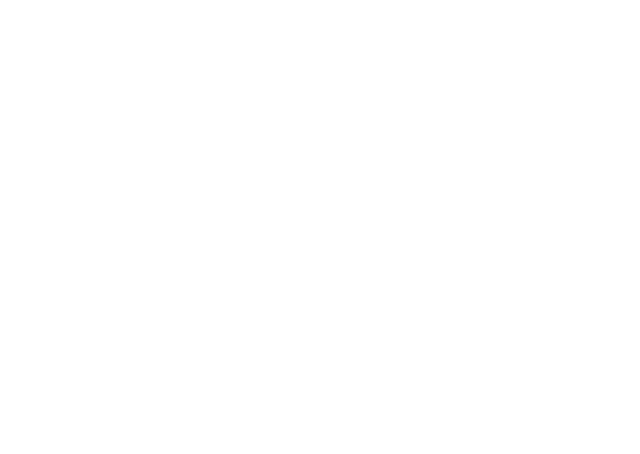
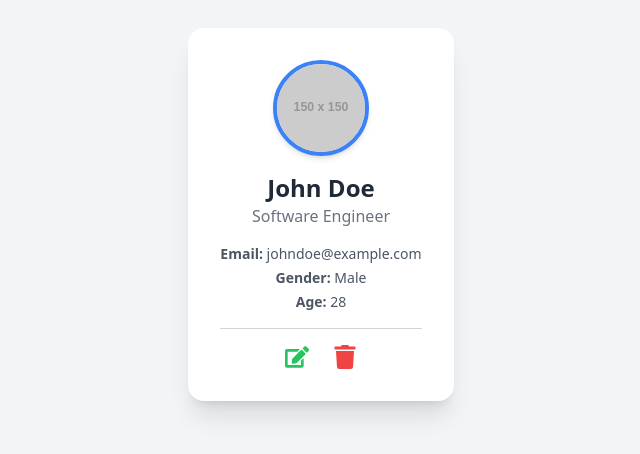
Before and after one commit to RavinduThilinaka/Spring-Boot-Project, a React (Create React App) app in the folder foodsite/: page /profile in a window 1280 px wide. Before the commit this address had no page. Shown: the part 186-640 px from the top of the page, without its empty margins (319-959 px from the left). Built offline with nearby package versions, Linux system fonts and the light colour scheme.

Commit message:
add-to profile page

```diff
--- a/foodsite/src/App.js
+++ b/foodsite/src/App.js
@@ -22,6 +22,7 @@
 import AddFood from './component/Supplier/AddFood';
 import Payment from './component/Payment/Payment';
 import ViewFood from './component/Supplier/ViewFood';
+import Profile from './component/Profile/Profile';
 
 
 
@@ -68,6 +69,7 @@
         <Route path="/add" element={<AddFood />} />
         <Route path="/payment" element={<Payment />} />
         <Route path="/viewfood" element={<ViewFood />} />
+        <Route path="/profile" element={<Profile />} />
 
 
         {UserService.adminOnly() && (
--- /dev/null
+++ b/foodsite/src/component/Profile/Profile.jsx
@@ -0,0 +1,42 @@
+import { FaEdit, FaTrash } from "react-icons/fa";
+
+export default function ProfileCard() {
+    return (
+        <div className="flex items-center justify-center min-h-screen bg-gray-100">
+            <div className="bg-white shadow-xl rounded-2xl p-8 max-w-sm text-center">
+                {/* Profile Image */}
+                <div className="relative">
+                    <img
+                        src="https://via.placeholder.com/150"
+                        alt="Profile"
+                        className="w-24 h-24 mx-auto rounded-full border-4 border-blue-500 shadow-md"
+                    />
+                </div>
+
+                {/* Name & Details */}
+                <h2 className="text-2xl font-semibold mt-4 text-gray-800">John Doe</h2>
+                <p className="text-gray-500">Software Engineer</p>
+
+                {/* Additional Information */}
+                <div className="mt-4 text-gray-600 text-sm space-y-1">
+                    <p><span className="font-semibold">Email:</span> johndoe@example.com</p>
+                    <p><span className="font-semibold">Gender:</span> Male</p>
+                    <p><span className="font-semibold">Age:</span> 28</p>
+                </div>
+
+                {/* Divider */}
+                <div className="my-4 border-t border-gray-300"></div>
+
+                {/* Action Icons */}
+                <div className="flex justify-center space-x-6">
+                    <button className="text-green-500 hover:text-green-700 transition">
+                        <FaEdit size={24} />
+                    </button>
+                    <button className="text-red-500 hover:text-red-700 transition">
+                        <FaTrash size={24} />
+                    </button>
+                </div>
+            </div>
+        </div>
+    );
+}
```
